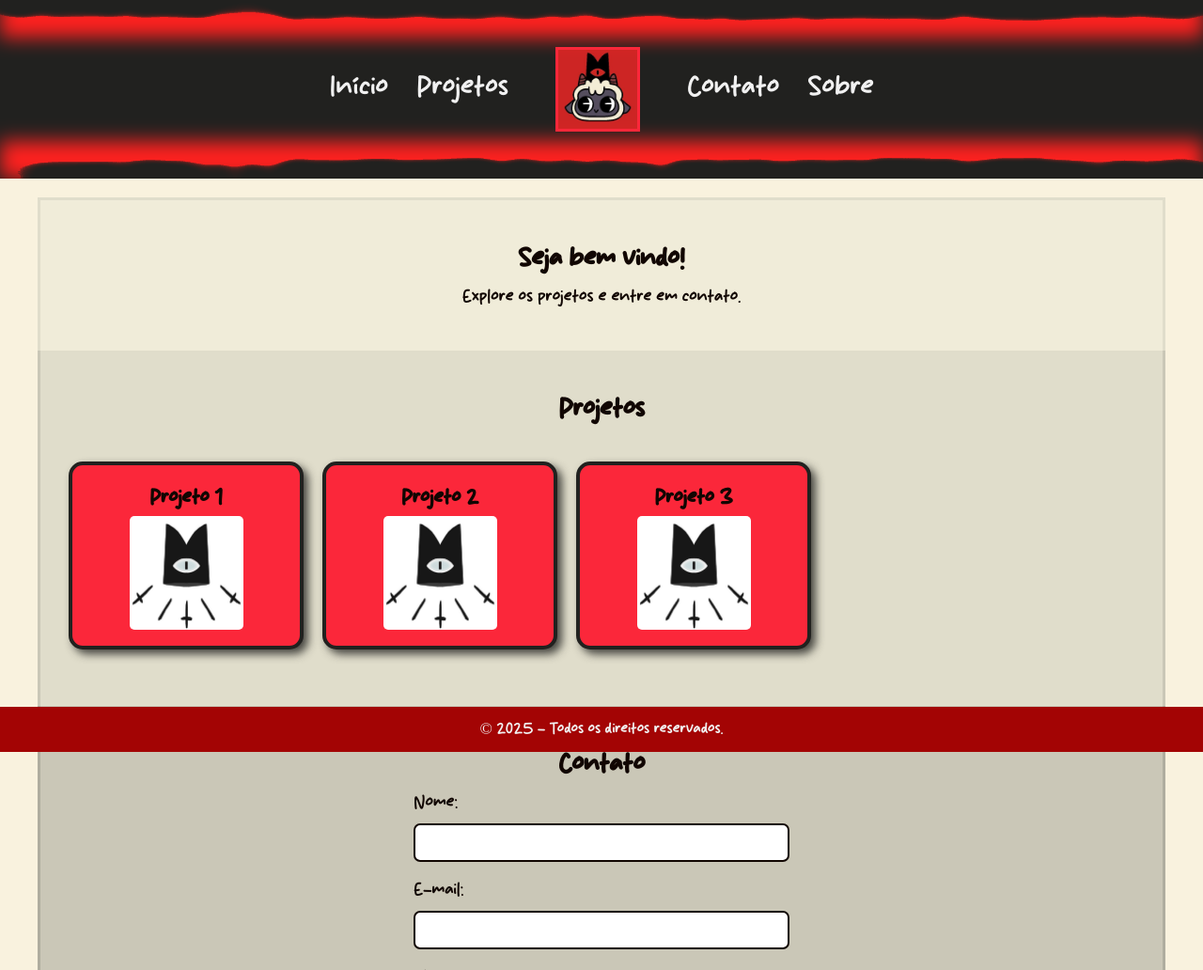
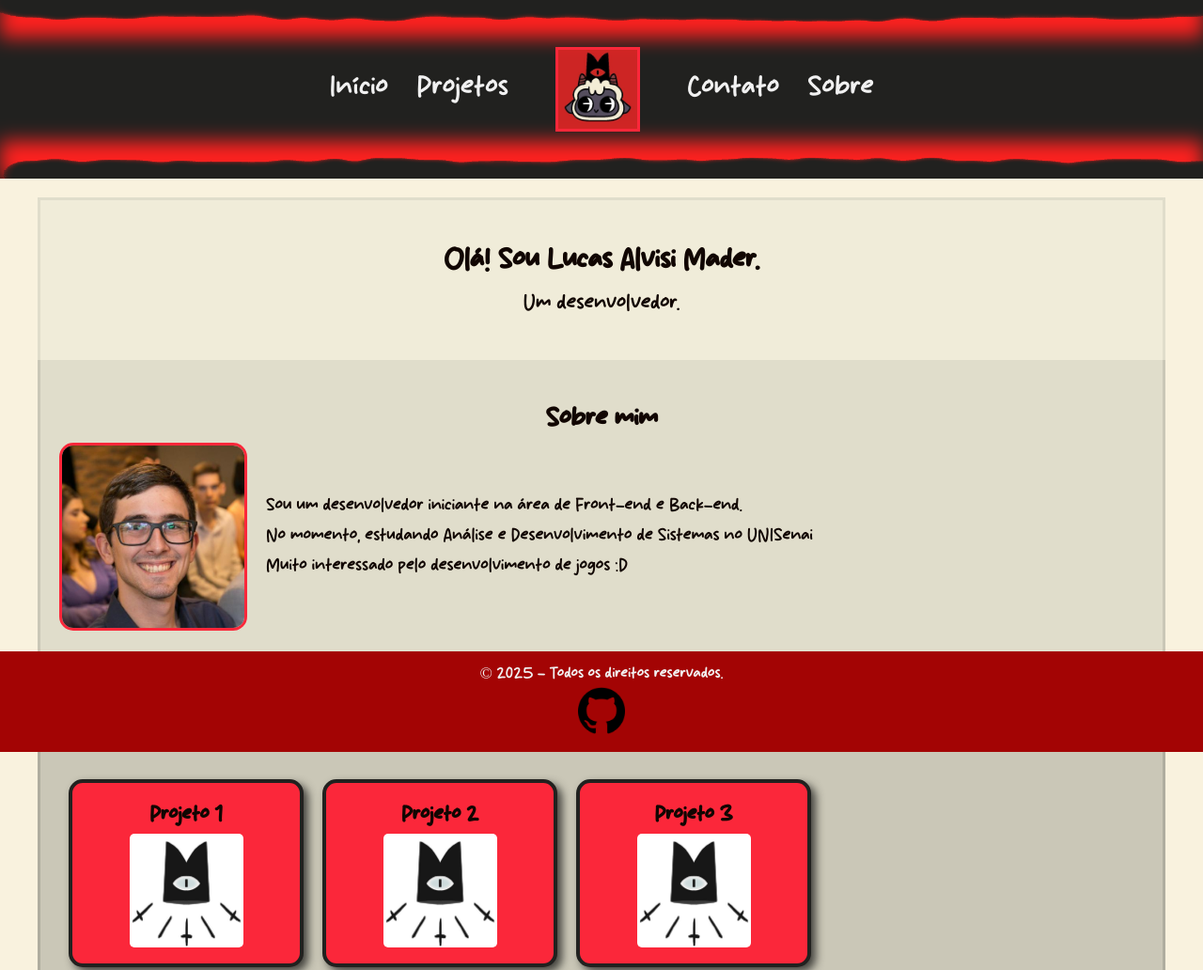
Before and after one commit to lucasalvisimader/WEB-Portfolio, a plain HTML site: page index.html in a window 1280 px wide. Shown: the top 1032 px of the page at 94% size. Drawn offline with Linux system fonts and the light colour scheme.

Commit message:
added about me informations

```diff
--- a/css/style.css
+++ b/css/style.css
@@ -103,7 +103,7 @@ header nav {
     margin: 0 auto;
 }
 
-header .logo {
+header .logo_do_site {
     width: 90px;
     border: solid 3px #fb273a;
 }
@@ -146,6 +146,36 @@ main section {
     max-width: 1200px;
     margin: 0 auto;
     scroll-margin-top: 200px;
+    opacity: 0;
+    transition: opacity 0.4s ease-out, transform 0.4s ease-out;
+}
+
+/* Seções que surgem da esquerda */
+.from-left {
+    transform: translateX(-100px);
+}
+
+/* Seções que surgem da direita */
+.from-right {
+    transform: translateX(100px);
+}
+
+section.animate {
+    opacity: 1;
+    transform: translateX(0);
+}
+
+/* Elementos internos da seção invisíveis */
+.hidden {
+    opacity: 0;
+    transform: translateX(100px);
+    transition: opacity 0.8s ease-out, transform 0.8s ease-out;
+}
+
+/* Animação dos itens da seção aparecendo */
+.fade-in {
+    opacity: 1;
+    transform: translateY(0);
 }
 
 #inicio {
@@ -155,23 +185,52 @@ main section {
     border-right: 3px solid #e0ddcb;
 }
 
-#projetos {
+#sobre_mim {
     background: #e0ddcb;
     border-left: 3px solid #cac7b7;
     border-right: 3px solid #cac7b7;
 }
 
-#contato {
+#projetos {
     background: #cac7b7;
     border-left: 3px solid #afad9f;
     border-right: 3px solid #afad9f;
 }
 
-#sobre {
+#contato {
     background: #afad9f;
     border-left: 3px solid #97968a;
     border-right: 3px solid #97968a;
     border-bottom: 3px solid #97968a;
+}
+
+/* Início */
+.inicio h1 {
+    font-size: 2rem;
+}
+
+.inicio p {
+    font-size: 1.5rem;
+}
+
+/* Sobre mim */
+.sobre_mim_container {
+    display: flex;
+    align-items: center;
+    gap: 20px; /* Espaço entre a imagem e o texto */
+    text-align: left;
+    justify-content: start; /* O texto fica à direita */
+}
+
+.imagem_desenvolvedor {
+    width: 200px;
+    height: auto;
+    border: solid 3px #fb273a;
+    border-radius: 15px;
+}
+
+.sobre_mim_texto {
+    max-width: 600px;
 }
 
 /* Cartões de projeto */
@@ -296,12 +355,16 @@ footer {
     bottom: 0;
 }
 
+.redes_sociais img {
+    height: 50px;
+}
+
 @media (max-width: 768px) {
     header {
         padding: 10px;
     }
 
-    header .logo {
+    header .logo_do_site {
         width: 70px;
     }
 
--- a/index.html
+++ b/index.html
@@ -15,7 +15,7 @@
                 <li><a href="#inicio">Início</a></li>
                 <li><a href="#projetos">Projetos</a></li>
             </ul>
-            <img src="images/lamb.jpg" alt="Logo do Site" class="logo">
+            <img src="images/lamb.jpg" alt="Logo do Site" class="logo_do_site">
             <ul>
                 <li><a href="#contato">Contato</a></li>
                 <li><a href="#sobre">Sobre</a></li>
@@ -26,16 +26,29 @@
     <!-- Conteúdo Principal -->
     <main>
         <!-- Seção Início -->
-        <section id="inicio">
-            <h1>Seja bem vindo!</h1>
-            <p>Explore os projetos e entre em contato.</p>
+        <section class="inicio" id="inicio">
+            <h1 class="animate-item">Olá! Sou Lucas Alvisi Mader.</h1>
+            <p class="animate-item">Um desenvolvedor.</p>
+        </section>
+
+        <!-- Seção Sobre -->
+        <section id="sobre_mim">
+            <h2 class="animate-item">Sobre mim</h2>
+            <div class="sobre_mim_container animate-item">
+                <img class="imagem_desenvolvedor animate-item" src="images/perfil_photo.jfif" alt="Imagem do desenvolvedor"/>
+                <div class="sobre_mim_texto">
+                    <p class="animate-item">Sou um desenvolvedor iniciante na área de Front-end e Back-end.</p>
+                    <p class="animate-item">No momento, estudando Análise e Desenvolvimento de Sistemas no UNISenai</p>
+                    <p class="animate-item">Muito interessado pelo desenvolvimento de jogos :D</p>
+                </div>
+            </div>
         </section>
 
         <!-- Projetos -->
         <section id="projetos">
-            <h2>Projetos</h2>
-            <div class="cards">
-                <div class="card" onclick="flipCard(this)">
+            <h2 class="animate-item">Projetos</h2>
+            <div class="cards animate-item">
+                <div class="card animate-item" onclick="flipCard(this)">
                     <div class="card-front">
                         <h3>Projeto 1</h3>
                         <img src="images/crown.jpg" alt="Imagem do projeto">
@@ -46,7 +59,7 @@
                     </div>
                 </div>
 
-                <div class="card" onclick="flipCard(this)">
+                <div class="card animate-item" onclick="flipCard(this)">
                     <div class="card-front">
                         <h3>Projeto 2</h3>
                         <img src="images/crown.jpg" alt="Imagem do projeto">
@@ -57,7 +70,7 @@
                     </div>
                 </div>
 
-                <div class="card" onclick="flipCard(this)">
+                <div class="card animate-item" onclick="flipCard(this)">
                     <div class="card-front">
                         <h3>Projeto 3</h3>
                         <img src="images/crown.jpg" alt="Imagem do projeto">
@@ -72,8 +85,8 @@
 
         <!-- Seção Contato -->
         <section id="contato">
-            <h2>Contato</h2>
-            <form>
+            <h2 class="animate-item">Contate-me!</h2>
+            <form class="animate-item">
                 <label for="nome">Nome:</label>
                 <input type="text" name="nome" id="nome" required>
                 <label for="email">E-mail:</label>
@@ -86,13 +99,12 @@
             </form>
         </section>
 
-        <!-- Seção Sobre -->
-        <section id="sobre">
-            <h2>Sobre</h2>
-        </section>
     </main>
     <footer>
         <p>&copy 2025 - Todos os direitos reservados.</p>
+        <div class="redes_sociais">
+            <a href="https://github.com/lucasalvisimader" target="_blank"><img src="images/github_logo.png" alt="Github Logo"></a>
+        </div>
     </footer>
 
     <script src="js/scripts.js"></script>
--- a/js/scripts.js
+++ b/js/scripts.js
@@ -1,3 +1,42 @@
 const flipCard = (card) => {
     card.classList.toggle("flip")
 }
+
+// Executa o código quando a página carregar
+document.addEventListener("DOMContentLoaded", () => {
+    const sections = document.querySelectorAll("section");
+
+    sections.forEach((section, index) => {
+        // Define se a seção virá da esquerda ou da direita
+        const directionClass = index % 2 === 0 ? "from-left" : "from-right";
+        section.classList.add(directionClass);
+
+        // Adiciona a mesma classe nos elementos internos
+        const innerElements = section.querySelectorAll(".animate-item");
+        innerElements.forEach((item) => {
+            item.classList.add("hidden", directionClass);
+        });
+    });
+
+    function animateOnScroll() {
+        sections.forEach(section => {
+            const sectionPosition = section.getBoundingClientRect().top;
+            const screenPosition = window.innerHeight / 1.3;
+
+            if (sectionPosition < screenPosition) {
+                section.classList.add("animate");
+
+                // Ativar os elementos internos
+                const innerElements = section.querySelectorAll(".animate-item");
+                innerElements.forEach((item, i) => {
+                    setTimeout(() => {
+                        item.classList.add("fade-in");
+                    }, i * 500); // Delay entre elementos
+                });
+            }
+        });
+    }
+
+    window.addEventListener("scroll", animateOnScroll);
+    animateOnScroll();
+});
```
Also changed, not shown: images/github_logo.png (added), images/perfil_photo.jfif (added).
